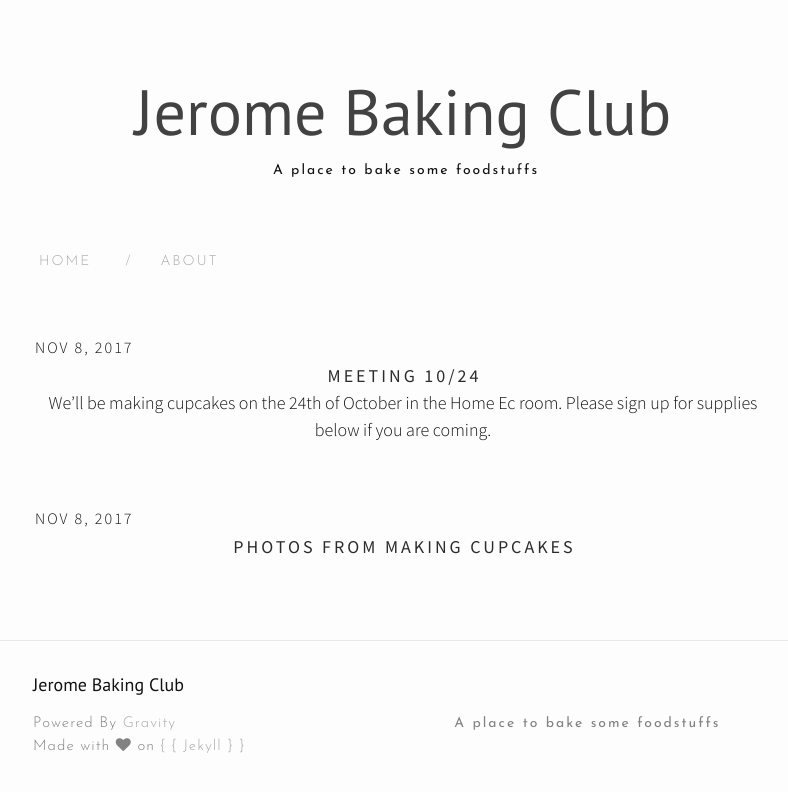
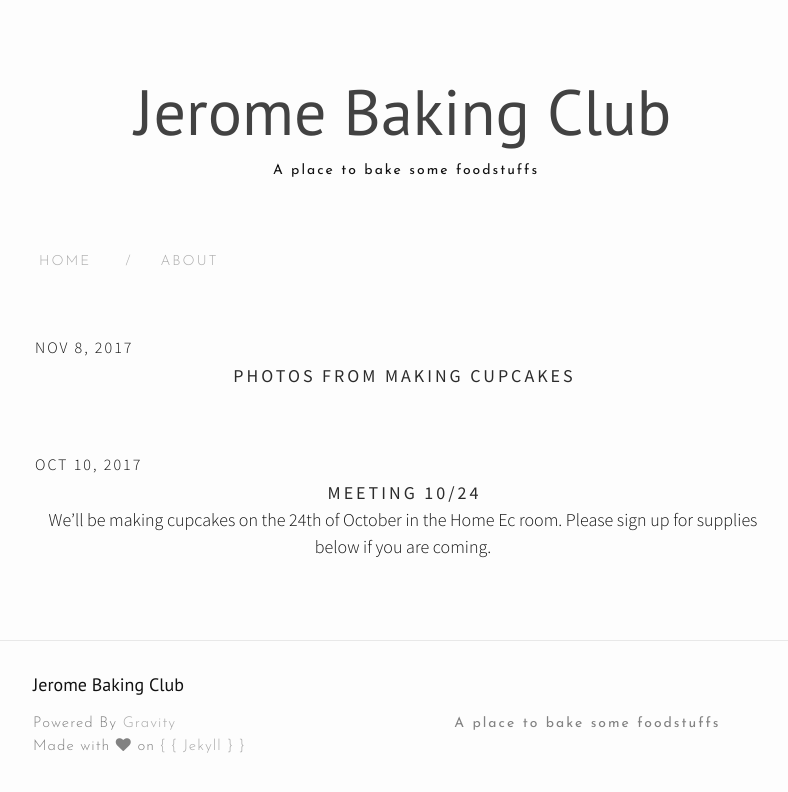
Before and after one commit to jeromebaking/jeromebaking.github.io, a Jekyll site: the page built from index.html, in a window 1280 px wide. Shown: the top 792 px of the page, without its empty margins (237-1025 px from the left). Built offline with Jekyll 4.4.1, drawn with Linux system fonts in a browser that asks for light colours; nearby versions of some CDN libraries; the list of posts is cut into pages by our own code.

Commit message:
Updated Meeting 10 Slash 24 and 1 other file

```diff
--- a/_posts/2017-11-08-meeting-10-slash-24.markdown
+++ b/_posts/2017-10-10-meeting-10-slash-24.markdown
@@ -1,6 +1,7 @@
 ---
 title: Meeting 10/24
-date: 2017-11-08 01:31:00 Z
+date: 2017-10-10 01:31:00 Z
+layout: page
 ---
 
 We'll be making cupcakes on the 24th of October in the Home Ec room. Please sign up for supplies below if you are coming.
```
